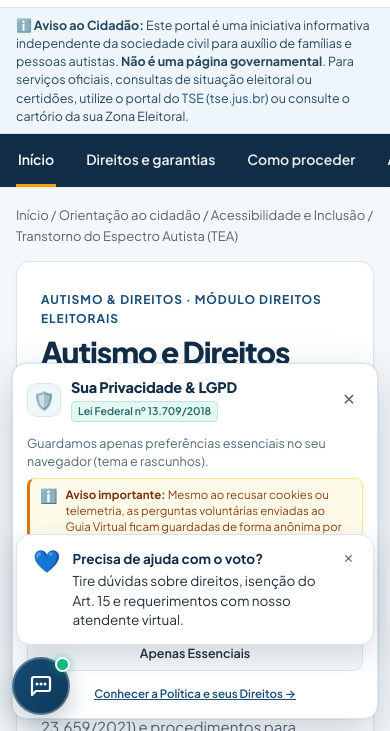
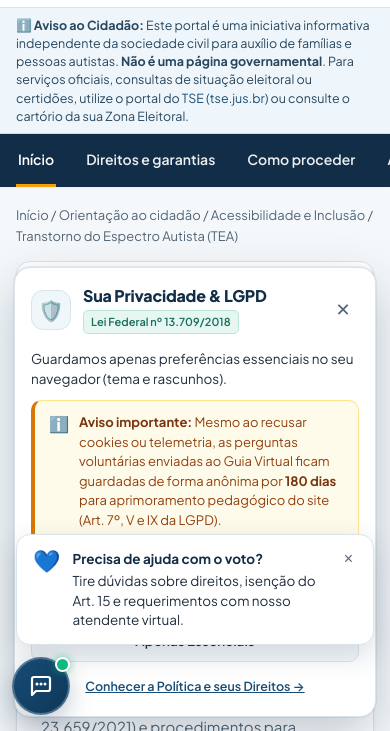
Before and after one commit to rkvasne/autistas-app, a website: page index.html in a window 390 px wide. Shown: the part 113-844 px from the top of the page. Drawn offline with Linux system fonts and the light colour scheme.

Commit message:
feat(db): v0.1.8 - integrar banco compartilhado Supabase e ampliar modal de privacidade

```diff
--- a/index.html
+++ b/index.html
@@ -1865,29 +1865,30 @@
     }
 
     /* ===== Card Flutuante de Privacidade e Consentimento LGPD ===== */
+    /* ===== Modal Flutuante de Privacidade e Consentimento LGPD (Confortável e Espaçoso) ===== */
     .privacy-card,
     .privacy-banner {
       position: fixed;
-      bottom: 24px;
-      left: 24px;
-      width: 420px;
-      max-width: calc(100vw - 32px);
+      bottom: 28px;
+      left: 50%;
+      transform: translateX(-50%);
+      width: min(620px, calc(100vw - 36px));
       background: var(--surface);
       border: 1px solid var(--border);
-      border-radius: var(--radius-lg);
-      box-shadow: 0 16px 45px rgba(17, 45, 71, 0.22), 0 0 0 1px rgba(23, 77, 118, 0.06);
-      padding: 16px 18px;
+      border-radius: 18px;
+      box-shadow: 0 20px 50px rgba(17, 45, 71, 0.25), 0 0 0 1px rgba(23, 77, 118, 0.08);
+      padding: 22px 26px;
       z-index: 9990;
       display: flex;
       flex-direction: column;
-      gap: 12px;
+      gap: 15px;
       animation: privacyCardIn 0.3s cubic-bezier(0.16, 1, 0.3, 1);
       transition: transform 0.25s cubic-bezier(0.16, 1, 0.3, 1), opacity 0.25s ease, visibility 0.25s;
     }
 
     .privacy-card.hidden,
     .privacy-banner.hidden {
-      transform: translateY(16px) scale(0.96);
+      transform: translateX(-50%) translateY(20px) scale(0.97);
       opacity: 0;
       visibility: hidden;
       pointer-events: none;
@@ -1896,30 +1897,30 @@
     @keyframes privacyCardIn {
       from {
         opacity: 0;
-        transform: translateY(20px) scale(0.95);
+        transform: translateX(-50%) translateY(24px) scale(0.96);
       }
       to {
         opacity: 1;
-        transform: translateY(0) scale(1);
+        transform: translateX(-50%) translateY(0) scale(1);
       }
     }
 
     .privacy-card-header {
       display: flex;
       align-items: center;
-      gap: 10px;
+      gap: 12px;
     }
 
     .privacy-card-icon {
-      width: 34px;
-      height: 34px;
-      border-radius: 10px;
+      width: 40px;
+      height: 40px;
+      border-radius: 12px;
       background: var(--soft-blue);
       border: 1px solid var(--border);
       display: flex;
       align-items: center;
       justify-content: center;
-      font-size: 18px;
+      font-size: 20px;
       flex-shrink: 0;
     }
 
@@ -1929,23 +1930,23 @@
     }
 
     .privacy-card-title {
-      font-size: 14.5px;
+      font-size: 16px;
       font-weight: 750;
       color: var(--navy);
       margin: 0;
-      line-height: 1.25;
+      line-height: 1.3;
       letter-spacing: -0.2px;
     }
 
     .privacy-card-badge {
       display: inline-block;
-      font-size: 10.5px;
+      font-size: 11px;
       font-weight: 600;
       color: var(--teal-text);
       background: var(--teal-bg);
       border: 1px solid var(--teal-border);
-      padding: 1px 6px;
-      border-radius: 4px;
+      padding: 2px 7px;
+      border-radius: 5px;
       margin-top: 2px;
     }
 
@@ -1954,10 +1955,10 @@
       border: none;
       color: var(--text-muted);
       cursor: pointer;
-      font-size: 16px;
-      width: 28px;
-      height: 28px;
-      border-radius: 6px;
+      font-size: 18px;
+      width: 32px;
+      height: 32px;
+      border-radius: 8px;
       display: flex;
       align-items: center;
       justify-content: center;
@@ -1971,34 +1972,35 @@
     .privacy-card-body {
       display: flex;
       flex-direction: column;
-      gap: 8px;
+      gap: 10px;
     }
 
     .privacy-card-text {
-      font-size: 12.5px;
-      color: var(--text-muted);
-      line-height: 1.45;
+      font-size: 13.5px;
+      color: var(--ink);
+      line-height: 1.55;
       margin: 0;
     }
 
     .privacy-card-callout {
       display: flex;
       align-items: flex-start;
-      gap: 8px;
+      gap: 10px;
       background: #fffbeb;
       border: 1px solid #fde68a;
-      border-left: 3px solid #d97706;
-      border-radius: 8px;
-      padding: 8px 10px;
-      font-size: 11.5px;
+      border-left: 4px solid #d97706;
+      border-radius: 10px;
+      padding: 12px 14px;
+      font-size: 13px;
       color: #92400e;
-      line-height: 1.4;
+      line-height: 1.5;
     }
 
     .privacy-card-callout .callout-icon {
-      font-size: 14px;
+      font-size: 16px;
       line-height: 1.2;
       flex-shrink: 0;
+      margin-top: 1px;
     }
 
     .privacy-card-callout strong {
@@ -2008,14 +2010,14 @@
     .privacy-card-footer {
       display: flex;
       flex-direction: column;
-      gap: 8px;
-      margin-top: 2px;
+      gap: 10px;
+      margin-top: 4px;
     }
 
     .privacy-card-actions {
       display: grid;
       grid-template-columns: 1fr 1fr;
-      gap: 8px;
+      gap: 12px;
     }
 
     .btn-privacy-primary,
@@ -2024,19 +2026,22 @@
       color: #ffffff;
       border: 1px solid var(--primary-dark);
       border-radius: var(--radius-md);
-      padding: 9px 12px;
-      font-size: 12.5px;
+      padding: 11px 18px;
+      font-size: 13.5px;
       font-weight: 700;
       font-family: inherit;
       cursor: pointer;
       text-align: center;
-      transition: background 0.15s, transform 0.1s;
+      min-height: 44px;
+      box-shadow: 0 2px 6px rgba(23, 77, 118, 0.2);
+      transition: background 0.15s, transform 0.1s, box-shadow 0.15s;
       outline: none;
     }
     .btn-privacy-primary:hover,
     .btn-privacy-action.btn-privacy-accept:hover {
       background: var(--primary-dark);
       transform: translateY(-1px);
+      box-shadow: 0 4px 10px rgba(23, 77, 118, 0.3);
     }
 
     .btn-privacy-secondary,
@@ -2045,12 +2050,13 @@
       color: var(--ink);
       border: 1.5px solid var(--border);
       border-radius: var(--radius-md);
-      padding: 9px 12px;
-      font-size: 12.5px;
+      padding: 11px 18px;
+      font-size: 13.5px;
       font-weight: 600;
       font-family: inherit;
       cursor: pointer;
       text-align: center;
+      min-height: 44px;
       transition: background 0.15s, border-color 0.15s, transform 0.1s;
       outline: none;
     }
@@ -2066,7 +2072,7 @@
     }
 
     .privacy-card-link {
-      font-size: 11.5px;
+      font-size: 12.5px;
       color: var(--primary);
       text-decoration: underline;
       font-weight: 600;
@@ -2076,15 +2082,31 @@
       color: var(--primary-dark);
     }
 
-    @media (max-width: 640px) {
+    @media (max-width: 680px) {
       .privacy-card,
       .privacy-banner {
-        bottom: 12px;
-        left: 12px;
-        right: 12px;
+        bottom: 14px;
+        left: 14px;
+        right: 14px;
         width: auto;
         max-width: none;
-        padding: 14px;
+        transform: none;
+        padding: 18px 16px;
+        border-radius: 16px;
+      }
+      .privacy-card.hidden,
+      .privacy-banner.hidden {
+        transform: translateY(20px);
+      }
+      @keyframes privacyCardIn {
+        from {
+          opacity: 0;
+          transform: translateY(24px);
+        }
+        to {
+          opacity: 1;
+          transform: translateY(0);
+        }
       }
       .privacy-card-actions {
         grid-template-columns: 1fr;
@@ -3246,7 +3268,7 @@
   <footer class="footer no-print" role="contentinfo">
     <div class="wrap footer-inner">
       <div>
-        <strong>Autismo & Direitos</strong> · Versão 0.1.7
+        <strong>Autismo & Direitos</strong> · Versão 0.1.8
         <br />
         <small>Iniciativa cidadã e independente de apoio à inclusão. Este portal não possui vínculo oficial com o Tribunal Superior Eleitoral (TSE) ou Tribunais Regionais Eleitorais (TREs).</small>
         <div class="footer-privacy-links">
@@ -3507,6 +3529,35 @@
           localStorage.setItem(CHAT_VAULT_KEY, JSON.stringify(vault));
         } catch (e) {
           console.warn('Erro ao atualizar cofre local de mensagens:', e);
+        }
+
+        // Se houver mensagem do usuário e chave pública injetada, despacha ao Supabase compartilhado (jegtoehoywfemrtsdkpc)
+        if (userMsg) {
+          try {
+            const supabaseUrl = window.__SUPABASE_URL__ || 'https://jegtoehoywfemrtsdkpc.supabase.co';
+            const supabaseAnonKey = window.__SUPABASE_ANON_KEY__ || localStorage.getItem('tea_supabase_anon_key');
+            if (supabaseAnonKey) {
+              const expiresAtIso = new Date(Date.now() + RETENTION_MS).toISOString();
+
+              fetch(`${supabaseUrl}/rest/v1/assistant_messages`, {
+                method: 'POST',
+                headers: {
+                  'apikey': supabaseAnonKey,
+                  'Authorization': `Bearer ${supabaseAnonKey}`,
+                  'Content-Type': 'application/json',
+                  'Prefer': 'return=minimal'
+                },
+                body: JSON.stringify({
+                  session_id: teaSessionId,
+                  app_name: 'autistas-app',
+                  user_message: userMsg.substring(0, 4000),
+                  assistant_response: (assistantMsg || '').substring(0, 6000),
+                  retention_days: RETENTION_DAYS,
+                  expires_at: expiresAtIso
+                })
+              }).catch(() => {});
+            }
+          } catch (e) {}
         }
       }
 
--- a/package.json
+++ b/package.json
@@ -1,6 +1,6 @@
 {
   "name": "autistas-app",
-  "version": "0.1.7",
+  "version": "0.1.8",
   "type": "module",
   "description": "Autismo & Direitos — Portal prático de cidadania, inclusão e direitos com gerador de requerimentos e atendimento virtual humanizado",
   "main": "index.html",
```
Also changed, not shown: api/chat.js (+12 -6 lines), CHANGELOG.md, README.md, 2 other files.
